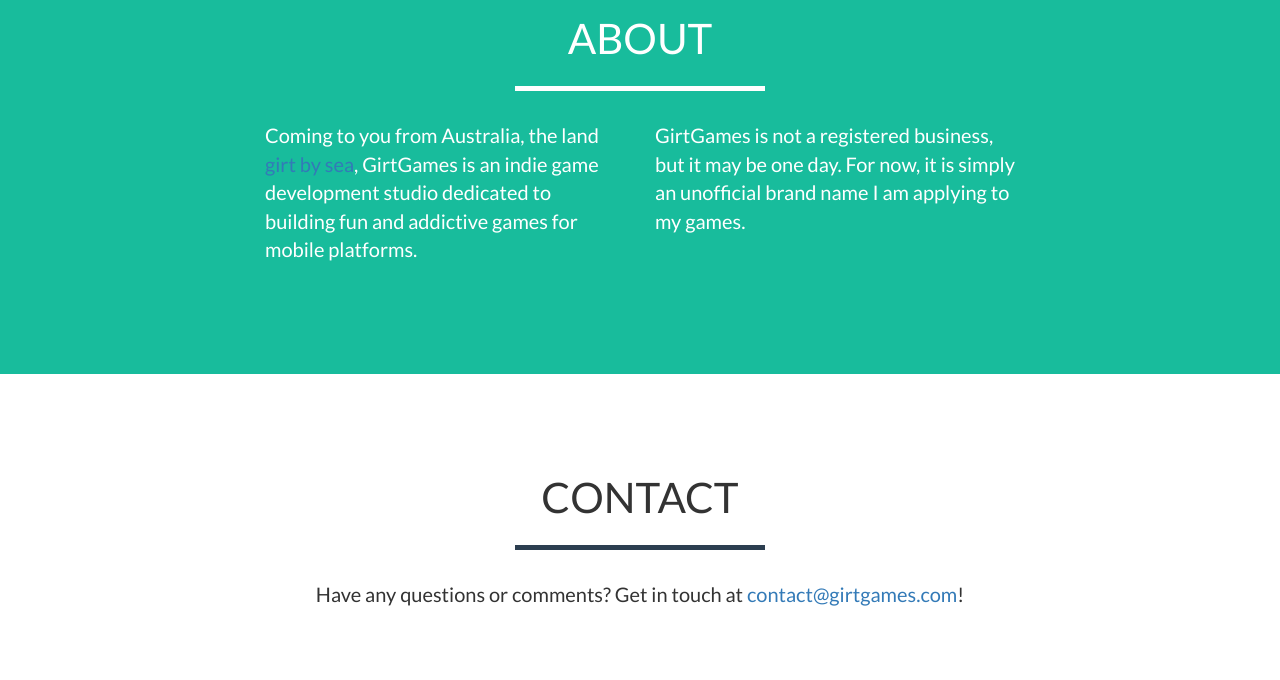
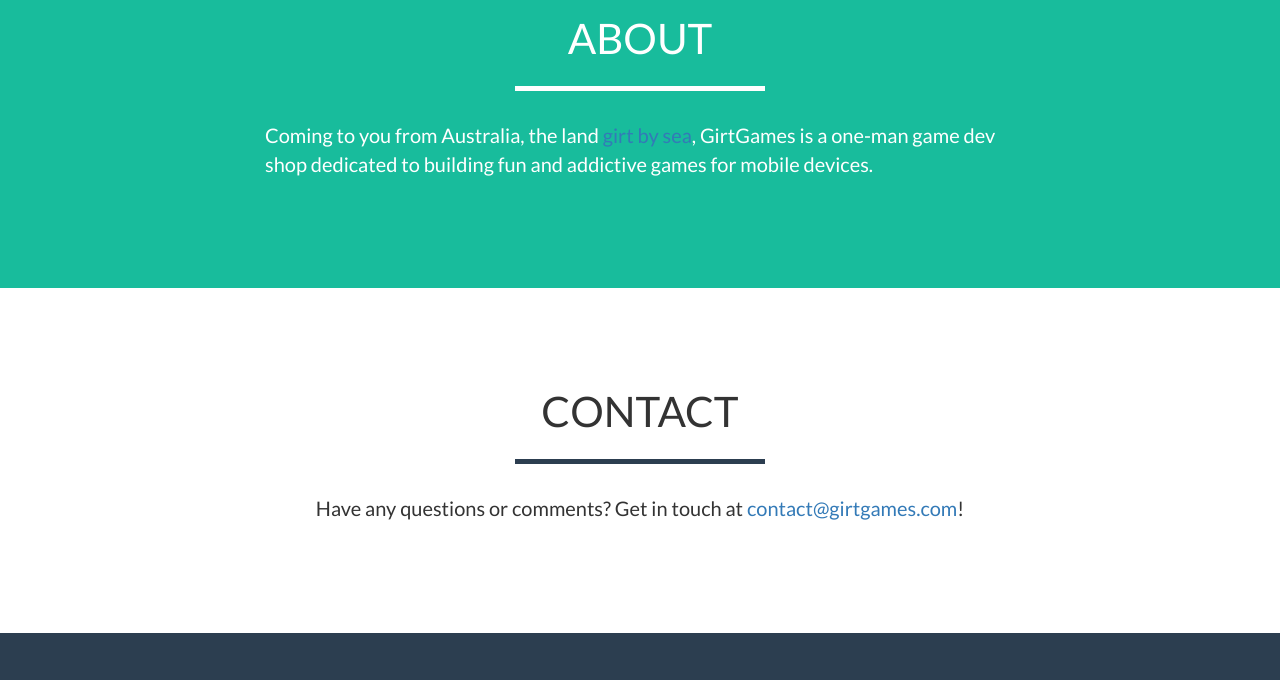
Before and after one commit to chrisparton1991/girtgames-site, a plain HTML site: page index.html in a window 1280 px wide. Shown: the part 980-1660 px from the top of the page. Drawn offline with nearby package versions, Linux system fonts and the light colour scheme.

Commit message:
Update about section text

```diff
--- a/index.html
+++ b/index.html
@@ -110,21 +110,6 @@
                         <p>Coming soon!</p>
                     </div>
                 </div>
-
-                <!--
-                <div class="row">
-                    <div class="col-lg-12 portfolio-item">
-                        <a href="#game-modal-1" class="portfolio-link" data-toggle="modal">
-                            <div class="caption">
-                                <div class="caption-content">
-                                    <i class="fa fa-search-plus fa-3x"></i>
-                                </div>
-                            </div>
-                            <img src="img/portfolio/cabin.png" class="img-responsive" alt="Cabin">
-                        </a>
-                    </div>
-                </div>
-                -->
             </div>
         </section>
 
@@ -138,11 +123,8 @@
                     </div>
                 </div>
                 <div class="row">
-                    <div class="col-lg-4 col-lg-offset-2">
-                        <p>Coming to you from Australia, the land <a href="http://ozwords.org/?p=4132" target="_blank">girt by sea</a>, GirtGames is an indie game development studio dedicated to building fun and addictive games for mobile platforms.</p>
-                    </div>
-                    <div class="col-lg-4">
-                        <p>GirtGames is not a registered business, but it may be one day. For now, it is simply an unofficial brand name I am applying to my games.</p>
+                    <div class="col-lg-8 col-lg-offset-2">
+                        <p>Coming to you from Australia, the land <a href="http://ozwords.org/?p=4132" target="_blank">girt by sea</a>, GirtGames is a one-man game dev shop dedicated to building fun and addictive games for mobile devices.</p>
                     </div>
                 </div>
             </div>
```
